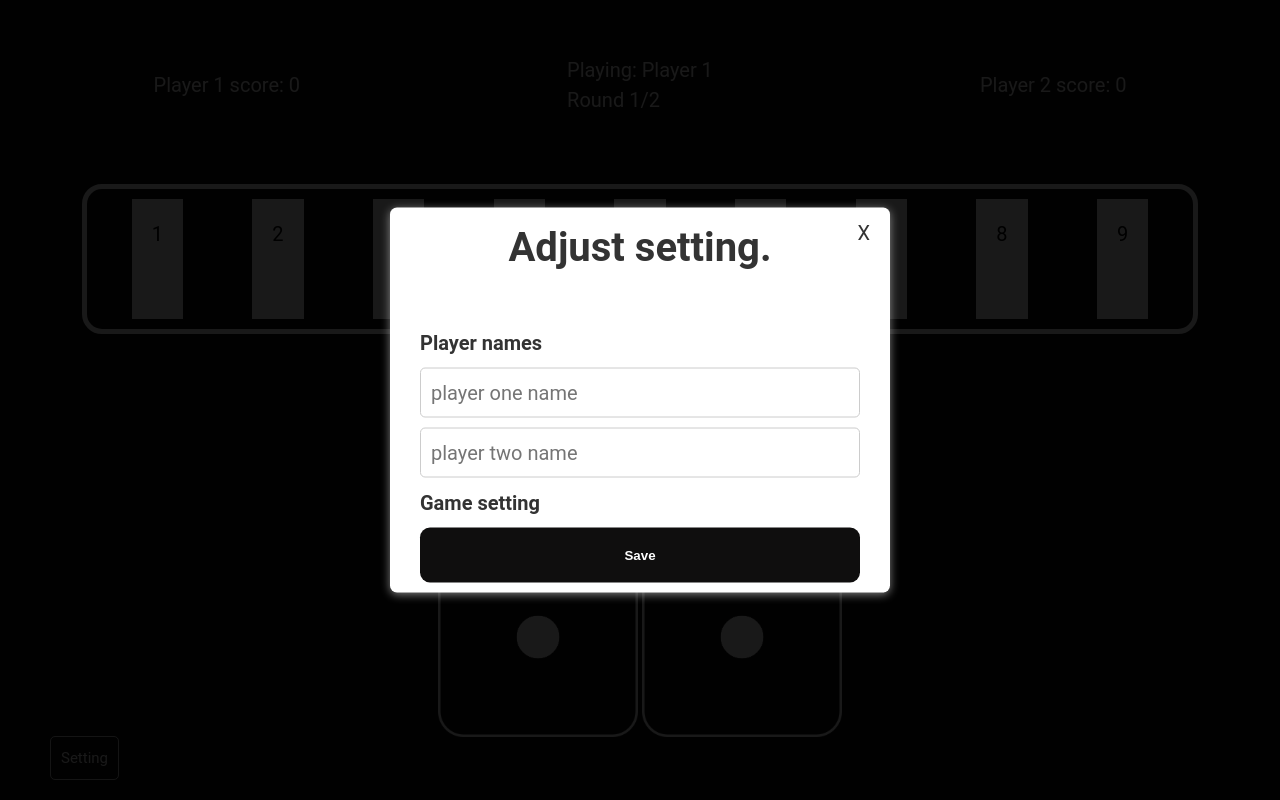
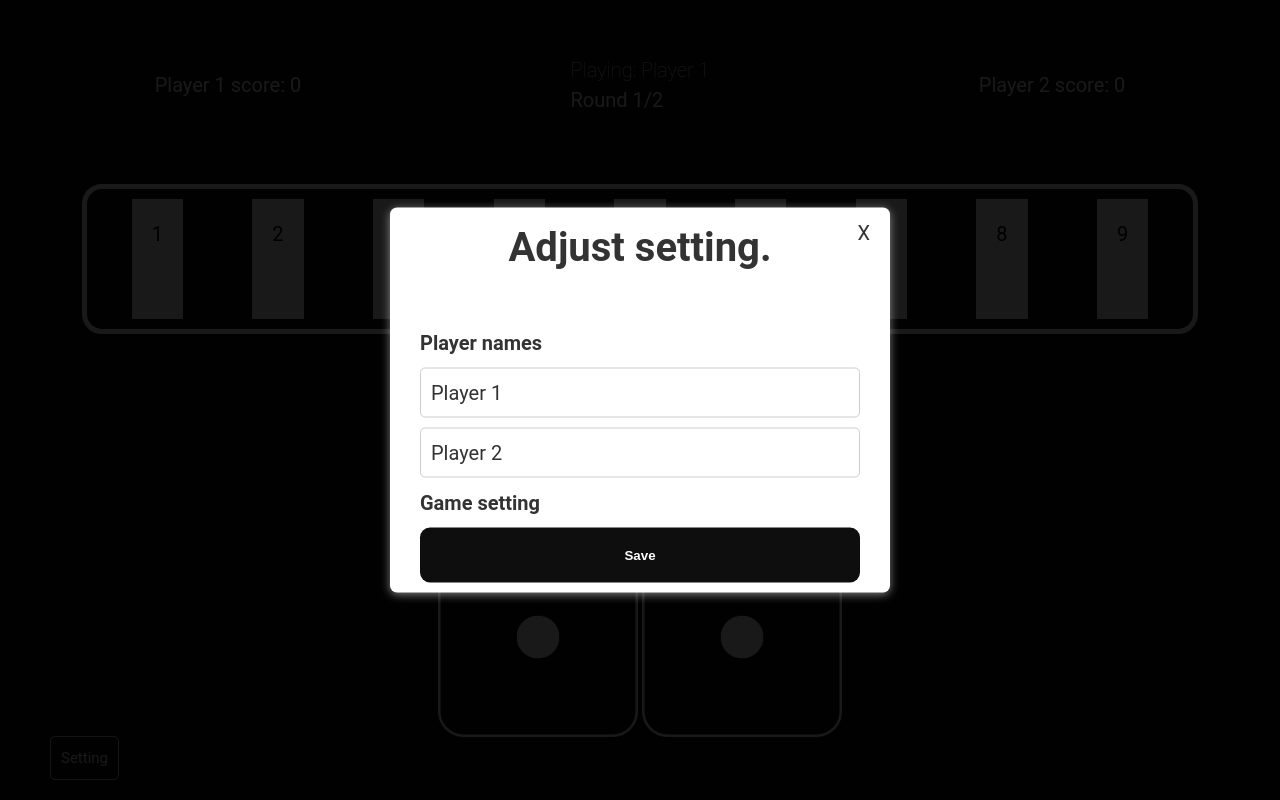
Before and after one commit to Mascuud143/shut-the-box, a plain HTML site: page index.html in a window 1280 px wide. Both pictures are taken after a click on the element "Setting". Drawn offline with Linux system fonts and the light colour scheme.

```diff
--- a/index.js
+++ b/index.js
@@ -183,6 +183,9 @@
 function openModal() {
   EditPlayersModal.classList.remove("hidden");
   backdrop.classList.remove("hidden");
+  //populate the players
+  document.querySelector("#player1").value = playerOne;
+  document.querySelector("#player2").value = playerTwo;
 }
 
 window.addEventListener("keydown", function (event) {
--- a/styles.css
+++ b/styles.css
@@ -243,3 +243,7 @@
   border: 1px solid #ccc;
   padding: 10px;
 }
+
+.playing {
+  font-weight: 100;
+}
```
